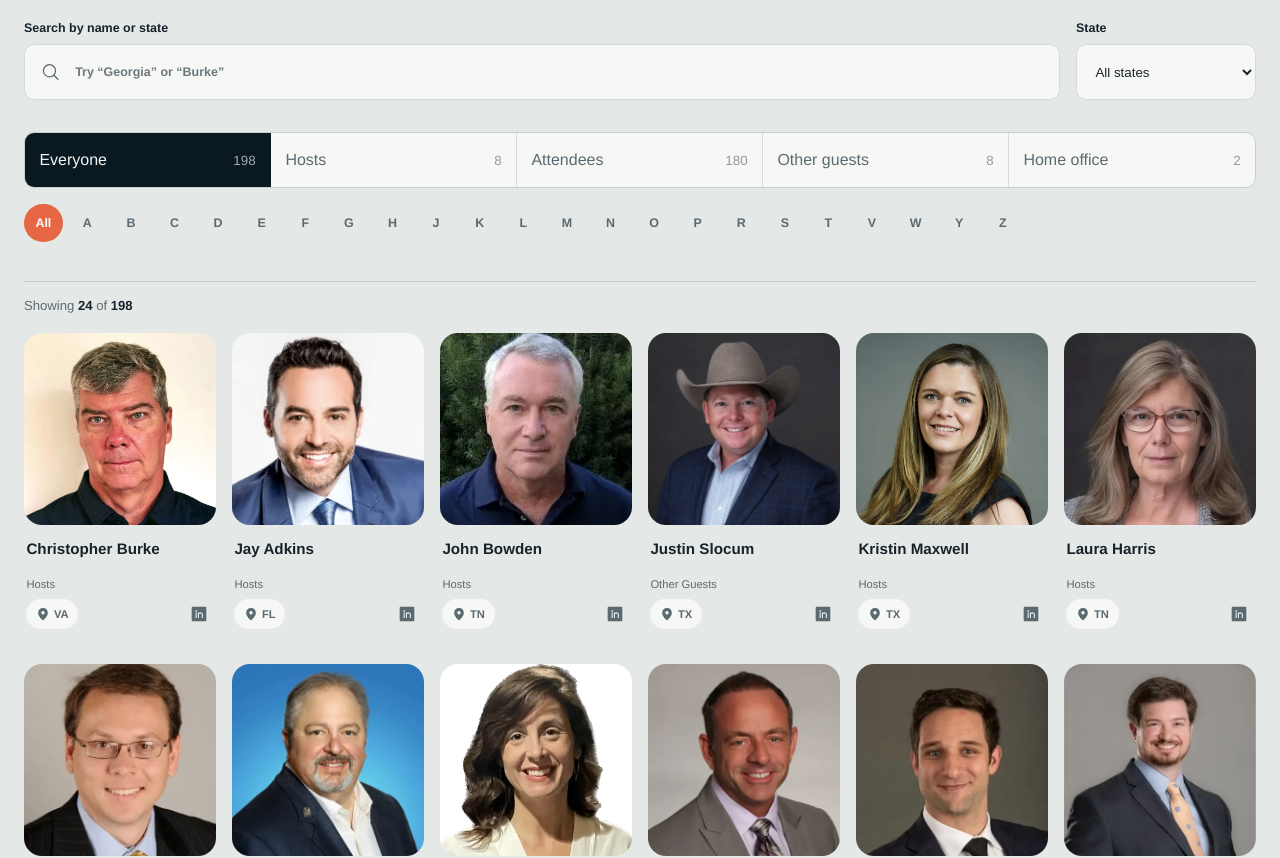
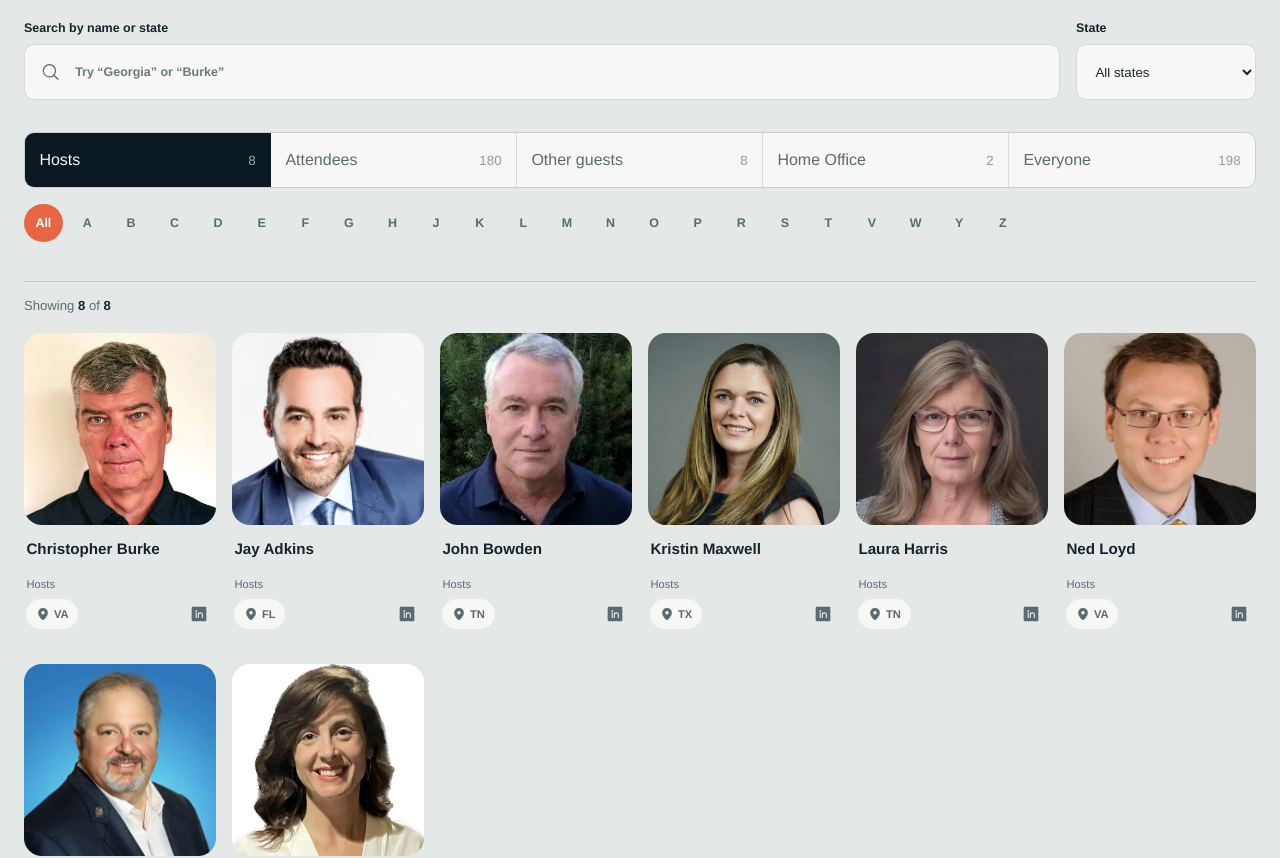
Before and after one commit to justinharkelroad/mega-agency-conference-2026, a React (Vite) app: page / in a window 1280 px wide. Shown: the part 3740-4598 px from the top of the page. Built offline with nearby package versions, Linux system fonts and the light colour scheme.

Commit message:
feat: default directory to hosts
Order directory groups as Hosts, Attendees, Other Guests, Home Office, and Everyone, and reset the directory to Hosts by default.

```diff
--- a/src/App.jsx
+++ b/src/App.jsx
@@ -356,11 +356,11 @@ function SavannahMoment() {
 }
 
 const directoryGroups = [
-  { value: "all", label: "Everyone" },
   { value: "Hosts", label: "Hosts" },
   { value: "Attendees", label: "Attendees" },
   { value: "Other Guests", label: "Other guests" },
-  { value: "Home Office Guests", label: "Home office" },
+  { value: "Home Office Guests", label: "Home Office" },
+  { value: "all", label: "Everyone" },
 ];
 
 function ProfileImage({ profile }) {
@@ -384,7 +384,7 @@ function ProfileImage({ profile }) {
 
 function Directory() {
   const [query, setQuery] = useState("");
-  const [group, setGroup] = useState("all");
+  const [group, setGroup] = useState("Hosts");
   const [state, setState] = useState("all");
   const [letter, setLetter] = useState("all");
   const [visibleLimit, setVisibleLimit] = useState(24);
@@ -417,10 +417,10 @@ function Directory() {
   }, [group, letter, query, state]);
 
   const visibleProfiles = filteredProfiles.slice(0, visibleLimit);
-  const hasFilters = query || group !== "all" || state !== "all" || letter !== "all";
+  const hasFilters = query || group !== "Hosts" || state !== "all" || letter !== "all";
   const clearFilters = () => {
     setQuery("");
-    setGroup("all");
+    setGroup("Hosts");
     setState("all");
     setLetter("all");
   };
```
